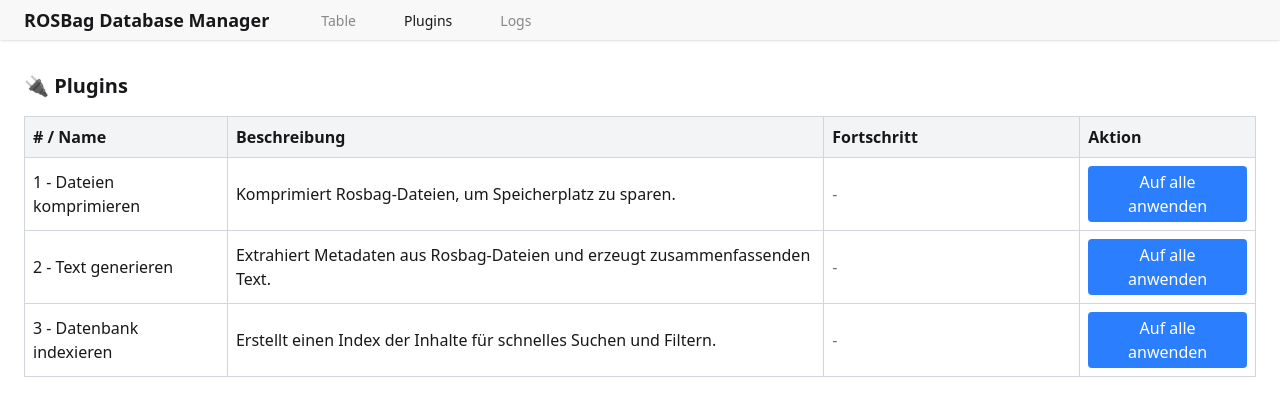
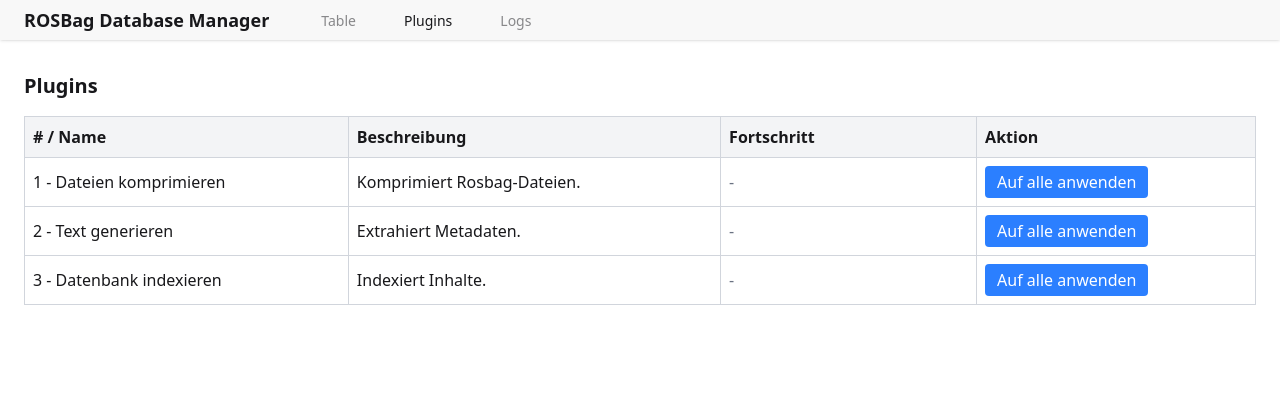
Before and after one commit to oddrm/pse25, a Nuxt app in the folder frontend/: page /plugins in a window 1280 px wide. Shown: the top 416 px of the page. Built offline with nearby package versions, Linux system fonts and the light colour scheme.

Commit message:
Feature: Plugins können auf einzelne Dateien angewendet werden, dann erscheint ein FortschrittsBalken und ein Log Fix: Die Plugins werden auch beim ertsen laden der seite richtig angezeigt

```diff
--- a/frontend/app/components/EntryPlugins.vue
+++ b/frontend/app/components/EntryPlugins.vue
@@ -1,20 +1,19 @@
 <script setup lang="ts">
-import { ref } from 'vue'
+import { ref, nextTick, onMounted } from 'vue'
 import { useNuxtApp } from '#app'
 import type { Pinia } from 'pinia'
-
+import { onClickOutside } from '@vueuse/core'
 
 import { usePluginsStore } from '../../stores/plugins'
 import type { PluginItem } from '../../stores/plugins'
 import { useLogsStore } from '../../stores/logsStore'
 
+// Pinia Stores initialisieren
+const { $pinia } = useNuxtApp()
+const pluginsStore = usePluginsStore($pinia as Pinia)
+const logsStore = useLogsStore($pinia as Pinia)
 
-const { $pinia } = useNuxtApp()
-
-// ✅ BEIDE Stores mit Pinia initialisieren
-const pluginsStore = usePluginsStore(($pinia as Pinia))
-const logsStore = useLogsStore(($pinia as Pinia))
-
+// Props
 const props = defineProps<{
   entry: {
     entryID: number
@@ -22,55 +21,107 @@ const props = defineProps<{
   }
 }>()
 
+// Dropdown State
 const open = ref(false)
+const isMounted = ref(false)
+const dropdownRef = ref<HTMLElement | null>(null)
+const buttonRef = ref<HTMLElement | null>(null)
+const dropdownStyle = ref({
+  top: '0px',
+  left: '0px',
+  visibility: 'hidden' as 'hidden' | 'visible'
+})
 
+// Plugins automatisch laden, falls noch nicht geschehen
+onMounted(() => {
+  isMounted.value = true
+  if (pluginsStore.plugins.length === 0) {
+    pluginsStore.loadTestPlugins()
+  }
+
+  // Klick außerhalb → Dropdown schließen
+  onClickOutside(dropdownRef, () => {
+    open.value = false
+  })
+})
+
+// Dropdown Position aktualisieren
+const updatePosition = () => {
+  if (buttonRef.value) {
+    const rect = buttonRef.value.getBoundingClientRect()
+    dropdownStyle.value = {
+      top: `${rect.bottom + window.scrollY + 4}px`,
+      left: `${rect.left + window.scrollX}px`,
+      visibility: 'visible'
+    }
+  }
+}
+
+// Dropdown umschalten
+const toggleDropdown = async () => {
+  if (open.value) {
+    open.value = false
+    return
+  }
+
+  open.value = true
+
+  // Position berechnen
+  await nextTick()
+  requestAnimationFrame(() => {
+    updatePosition()
+  })
+}
+
+// Plugin auf einzelnen Entry ausführen
 const runPluginOnEntry = async (plugin: PluginItem) => {
   if (plugin.isRunning) return
-
   plugin.isRunning = true
-  plugin.progress = 0
   open.value = false
 
-  const interval = setInterval(() => {
-    if (plugin.progress! < 100) plugin.progress! += 5
-  }, 150)
+  pluginsStore.startPlugin(plugin, props.entry.name)
 
-  await new Promise(resolve => setTimeout(resolve, 3000))
+  // Simulierte Verarbeitung (ersetze durch echte Logik)
+  await new Promise(resolve => setTimeout(resolve, 1000))
+  plugin.isRunning = false
 
-  clearInterval(interval)
-
-  plugin.isRunning = false
-  plugin.progress = 0
-
-  logsStore.addLog(
-    'info',
-    `Plugin "${plugin.name}" wurde auf Datei "${props.entry.name}" angewendet.`
-  )
 }
 </script>
 
 <template>
-  <div class="relative">
+  <div class="relative inline-block">
     <button
-      class="bg-blue-500 text-white px-3 py-1 rounded hover:bg-blue-600"
-      @click="open = !open"
+      ref="buttonRef"
+      type="button"
+      class="bg-blue-500 text-white px-3 py-1 rounded hover:bg-blue-600 transition-colors text-sm font-medium"
+      @click="toggleDropdown"
     >
       Plugins
     </button>
+  </div>
 
+  <Teleport to="body">
     <div
-      v-if="open"
-      class="absolute right-0 mt-2 bg-white border rounded shadow z-20 w-56"
+      v-if="isMounted && open"
+      ref="dropdownRef"
+      class="fixed bg-white border border-gray-300 rounded shadow-md z-[9999] w-64 flex flex-col overflow-hidden text-sm"
+      :style="dropdownStyle"
     >
+      <div v-if="pluginsStore.plugins && pluginsStore.plugins.length > 0" class="py-1">
         <button
           v-for="plugin in pluginsStore.plugins"
           :key="plugin.id"
-        class="w-full text-left px-3 py-2 hover:bg-gray-100 disabled:opacity-50"
+          class="w-full text-left px-4 py-2 hover:bg-gray-50 disabled:opacity-50 border-b last:border-b-0 border-gray-200 flex flex-col"
           :disabled="plugin.isRunning"
           @click="runPluginOnEntry(plugin)"
         >
-        {{ plugin.name }}
+          <span class="font-normal text-gray-800">{{ plugin.name }}</span>
+          <span v-if="plugin.isRunning" class="text-[10px] text-blue-500 uppercase font-bold mt-1">Verarbeite...</span>
         </button>
       </div>
+      <div v-else class="p-3 text-xs text-gray-500 text-center">
+        Keine Plugins verfügbar
       </div>
+    </div>
+  </Teleport>
 </template>
--- a/frontend/app/pages/plugins.vue
+++ b/frontend/app/pages/plugins.vue
@@ -44,7 +44,20 @@ const runPlugin = async (plugin: PluginItem) => {
 
 <template>
   <div class="p-6">
-    <h1 class="text-xl font-bold mb-4">🔌 Plugins</h1>
+    <h1 class="text-xl font-bold mb-4">Plugins</h1>
+
+    <!-- Fortschrittsbalken -->
+    <div v-if="pluginsStore.runningPlugin" class="mb-4">
+      <div class="text-sm mb-1">
+        {{ pluginsStore.runningPlugin.pluginName }} läuft für {{ pluginsStore.runningPlugin.entryName }}
+      </div>
+      <div class="w-full bg-gray-200 h-3 rounded overflow-hidden">
+        <div
+          class="bg-blue-500 h-3 transition-all duration-100"
+          :style="{ width: pluginsStore.runningPlugin.progress + '%' }"
+        ></div>
+      </div>
+    </div>
 
     <!-- Tabelle -->
     <table class="w-full border-collapse border border-gray-300">
--- a/frontend/package.json
+++ b/frontend/package.json
@@ -19,6 +19,7 @@
     "@nuxt/icon": "^2.2.0",
     "@nuxt/image": "2.0.0",
     "@tailwindcss/vite": "^4.1.17",
+    "@vueuse/core": "^14.2.0",
     "daisyui": "^5.5.5",
     "nuxt": "^4.2.1",
     "pinia": "^3.0.4",
--- a/frontend/stores/plugins.ts
+++ b/frontend/stores/plugins.ts
@@ -1,5 +1,7 @@
 // frontend/stores/plugins.ts
 import { defineStore } from 'pinia'
+import { useLogsStore } from './logsStore'
+
 
 export interface PluginItem {
   id: number
@@ -9,30 +11,57 @@ export interface PluginItem {
   progress?: number   // optional für Fortschritt
 }
 
+export interface RunningPlugin {
+  pluginName: string
+  entryName: string
+  progress: number
+}
+
 export const usePluginsStore = defineStore('plugins', {
   state: () => ({
     plugins: [] as PluginItem[],
+    runningPlugin: null as RunningPlugin | null, // für das aktuelle Plugin-Task
   }),
   actions: {
     loadTestPlugins() {
       this.plugins = [
-        {
-          id: 1,
-          name: 'Dateien komprimieren',
-          description: 'Komprimiert Rosbag-Dateien, um Speicherplatz zu sparen.',
-        },
-        {
-          id: 2,
-          name: 'Text generieren',
-          description: 'Extrahiert Metadaten aus Rosbag-Dateien und erzeugt zusammenfassenden Text.',
-        },
-        {
-          id: 3,
-          name: 'Datenbank indexieren',
-          description: 'Erstellt einen Index der Inhalte für schnelles Suchen und Filtern.',
-        },
+        { id: 1, name: 'Dateien komprimieren', description: 'Komprimiert Rosbag-Dateien.' },
+        { id: 2, name: 'Text generieren', description: 'Extrahiert Metadaten.' },
+        { id: 3, name: 'Datenbank indexieren', description: 'Indexiert Inhalte.' },
       ]
     },
+
+    // NEU: Ein Plugin starten (von Entry aus)
+    startPlugin(plugin: PluginItem, entryName: string) {
+    // LogsStore erst hier holen, wenn Pinia aktiv ist
+    const logsStore = useLogsStore()
+
+    this.runningPlugin = {
+    pluginName: plugin.name,
+    entryName,
+    progress: 0,
+   }
+
+   // Fortschritt simulieren
+   const interval = setInterval(() => {
+    if (!this.runningPlugin) {
+      clearInterval(interval)
+      return
+    }
+
+    if (this.runningPlugin.progress < 100) {
+      this.runningPlugin.progress += 2
+    } else {
+      clearInterval(interval)
+
+      // Log jetzt nach Abschluss
+      logsStore.addLog('info', `Plugin "${plugin.name}" auf Datei "${entryName}" abgeschlossen.`)
+
+      this.runningPlugin = null
+    }
+  }, 100)
+  }
+
   },
 })
 
```
Also changed, not shown: 2 other files (tests, documents, lock files or other folders). Lines whose indentation alone changed are shown as unchanged.
